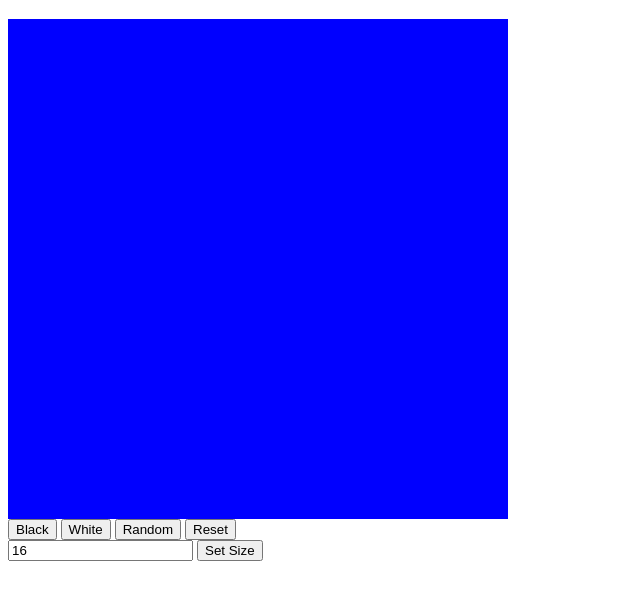
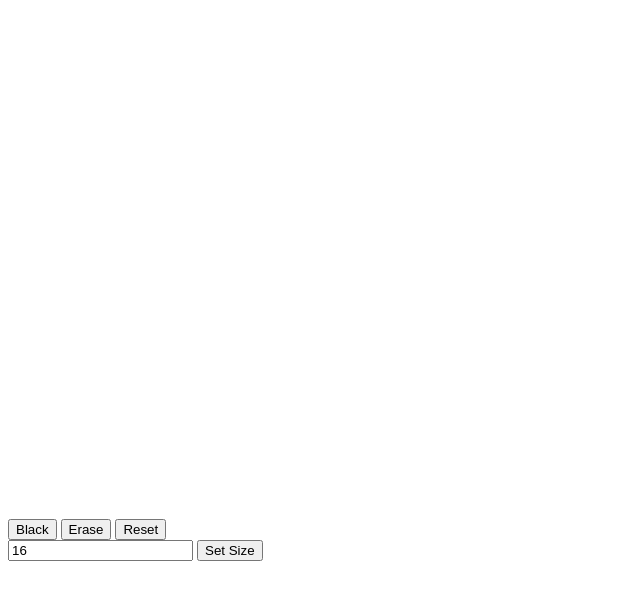
Before and after one commit to jayim243/etch-a-sketch, a plain HTML site: page index.html in a window 1280 px wide. Both pictures are taken after a click on the button "Reset". Shown: the part 61-660 px from the top of the page, without its empty margins (0-640 px from the left). Drawn offline with Linux system fonts and the light colour scheme.

Commit message:
Added reset button

```diff
--- a/index.html
+++ b/index.html
@@ -17,9 +17,9 @@
             </div>
             <div class="buttons">
                 <button onclick="buttonColor('black')">Black</button>
-                <button onclick="buttonColor('white')">White</button>
-                <button onclick="buttonColor('black')">Random</button>
-                <button class="button">Reset</button>
+                <button onclick="buttonColor('white')">Erase</button>
+                <!-- <button onclick="buttonColor('random')">Random</button> -->
+                <button onclick="buttonReset()">Reset</button>
             </div>
             <input type="text" placeholder="Size of Board" value="16" onchange="changeSize(this.value)">
             <button>Set Size</button>
--- a/script.js
+++ b/script.js
@@ -16,7 +16,7 @@ function createBoard(num) {
         let square = document.createElement('div');
         // event listener to change color when mouse is over squares
         square.addEventListener('mouseover', changeColor);
-        square.style.backgroundColor = 'blue';
+        square.style.backgroundColor = 'white';
         grid.appendChild(square)
         // grid.insertAdjacentElement('beforeend', square);
     }
@@ -27,8 +27,7 @@ createBoard(16)
 function changeSize(userInput) {
     if (userInput >= 2 && userInput <= 100) {
         createBoard(userInput);
-    }
-    else {
+    } else {
         console.log('too many squares')
     }
 }
@@ -36,9 +35,22 @@ function changeSize(userInput) {
 // this function is actually being created num times: each changeColor function is focusing only on a singular div
 function changeColor() {
     this.style.backgroundColor=color;
+    // if (color == 'random') {
+    //     this.style.backgroundColor = hs1($(Math.random() * 360));
+    // } else {
+
+    // }
+
 }
 
 // function to change color of square when buttons are pressed
 function buttonColor(button) {
     color = button;
 }
+
+// function for reset button(basically resets board)
+function buttonReset() {
+    let grid = document.querySelector('.grid')
+    let squares = grid.querySelectorAll('div')
+    squares.forEach((div) => div.style.backgroundColor='white');
+}
```
